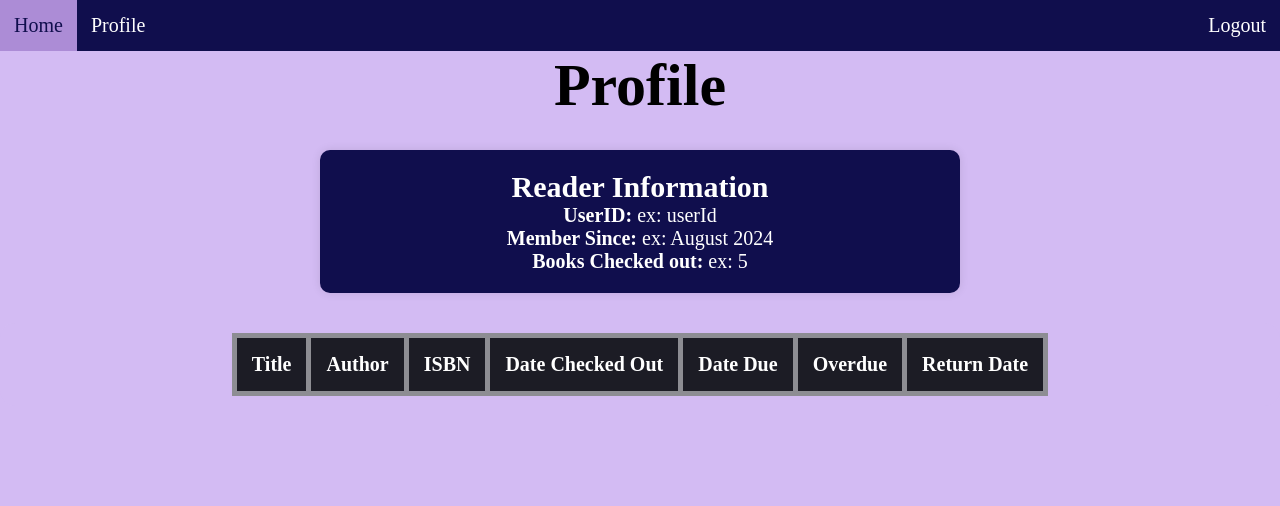
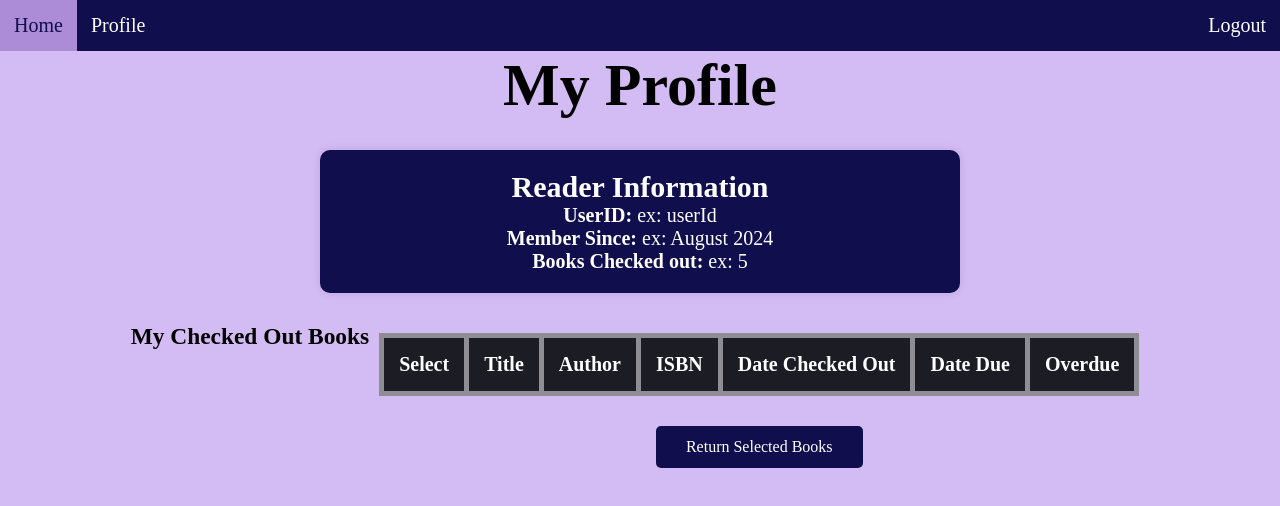
Before and after one commit to writeScience2027/412Project, a plain HTML site: page templates_static/reader_profile.html in a window 1280 px wide. Drawn offline with Linux system fonts and the light colour scheme; files that its build step writes are made by us from their sources; a web font is replaced by a local one.

Commit message:
add return functionality

```diff
--- a/templates_static/reader_profile.html
+++ b/templates_static/reader_profile.html
@@ -14,7 +14,7 @@
     </div>
 
     <div class="title">
-        <h1>Profile</h1>
+        <h1>My Profile</h1>
     </div>
 
     <div class="reader-info">
@@ -25,17 +25,21 @@
     </div>
 
     <div class="bookbox">
+        <h3 style="text-align: center;">My Checked Out Books</h3>
+        <form action="/return_books" method="POST">
             <table>
                 <tr>
+                    <th>Select</th>
                     <th>Title</th>
                     <th>Author</th>
                     <th>ISBN</th>
                     <th>Date Checked Out</th>
                     <th>Date Due</th>
                     <th>Overdue</th>
-                <th>Return Date</th>
                 </tr>
             </table>
+            <button type="submit" style="margin-top: 20px; padding: 12px 30px; background-color: #100e4d; color: white; border: none; border-radius: 5px; cursor: pointer; font-size: 16px;">Return Selected Books</button>
+        </form>
     </div>
 
 </body>
```
Lines whose indentation alone changed are shown as unchanged.
